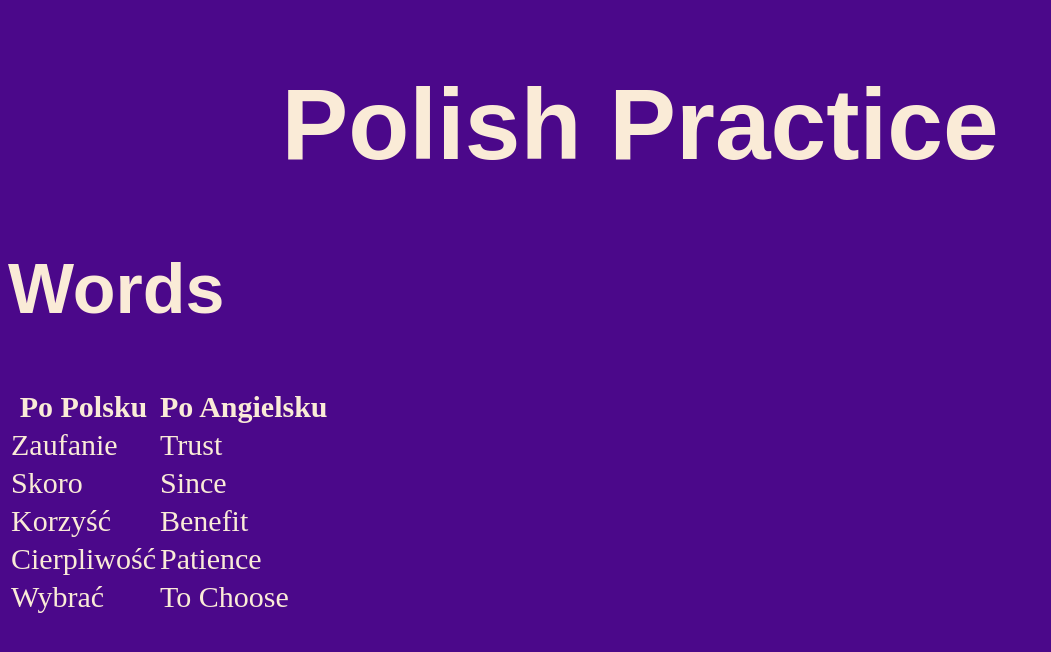
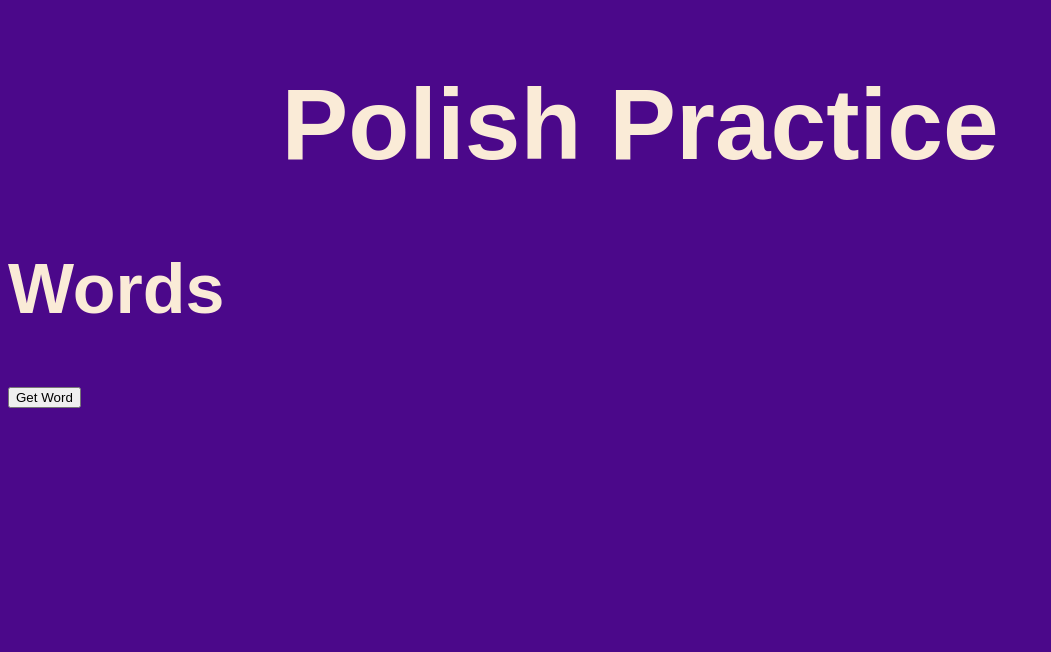
Before and after one commit to Casshern891/polish-practice, a plain HTML site: page index.html in a window 1280 px wide. Shown: the whole page, without its empty margins (0-1051 px from the left). Drawn offline with Linux system fonts and the light colour scheme.

Commit message:
started branch with button instead of table

```diff
--- a/index.html
+++ b/index.html
@@ -11,32 +11,7 @@
     <h1 class="heading" id="title">Polish Practice</h1>
     <div class="list" id="list1">
         <h2 class="heading" id="subheading">Words</h2>
-          <table class="table" id="word list">
-              <tr>
-                  <th>Po Polsku</th>
-                  <th>Po Angielsku</th>
-              </tr>
-              <tr>
-                  <td>Zaufanie</td>
-                  <td>Trust</td>
-              </tr>
-              <tr>
-                  <td>Skoro</td>
-                  <td>Since</td>
-              </tr>
-              <tr>
-                  <td>Korzyść</td>
-                  <td>Benefit</td>
-              </tr>
-              <tr>
-                  <td>Cierpliwość</td>
-                  <td>Patience</td>
-              </tr>
-              <tr>
-                <td>Wybrać</td>
-                <td>To Choose</td>
-              </tr>
-          </table>
+          <button type="button" id="getWordButton">Get Word</button>
     </div>
 </body>
 </html>
--- a/script.js
+++ b/script.js
@@ -11,3 +11,5 @@ const wordList = {
     "patelni": "frying pan",
     "grzyb": "mushroom"
 }
+
+const getWordButton = document.getElementById("getWordButton");
--- a/style.css
+++ b/style.css
@@ -21,3 +21,9 @@ body {
 .table {
     font-size: 30px;
 }
+
+.button {
+    padding: 15px 32px;
+    margin: 4px 2px;
+    text-align: center;
+}
```
